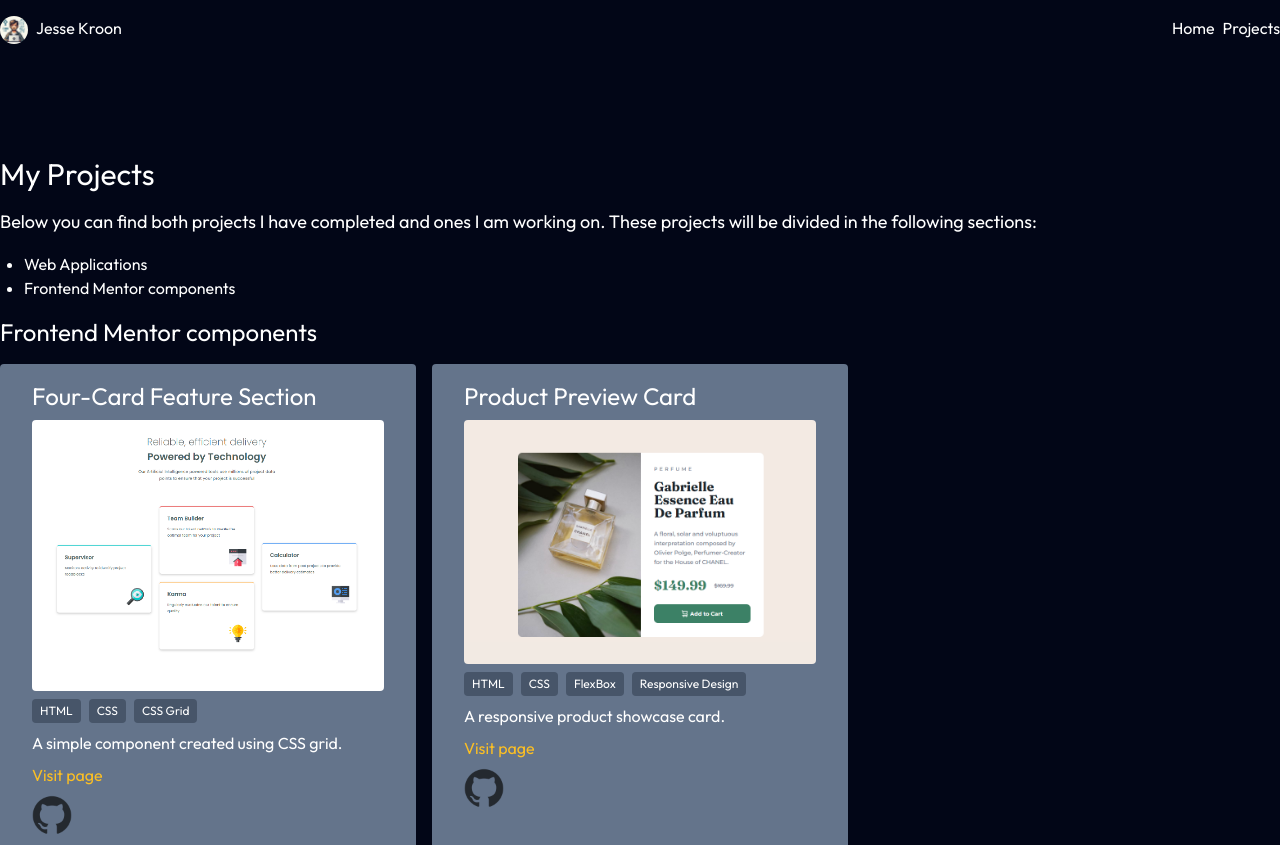
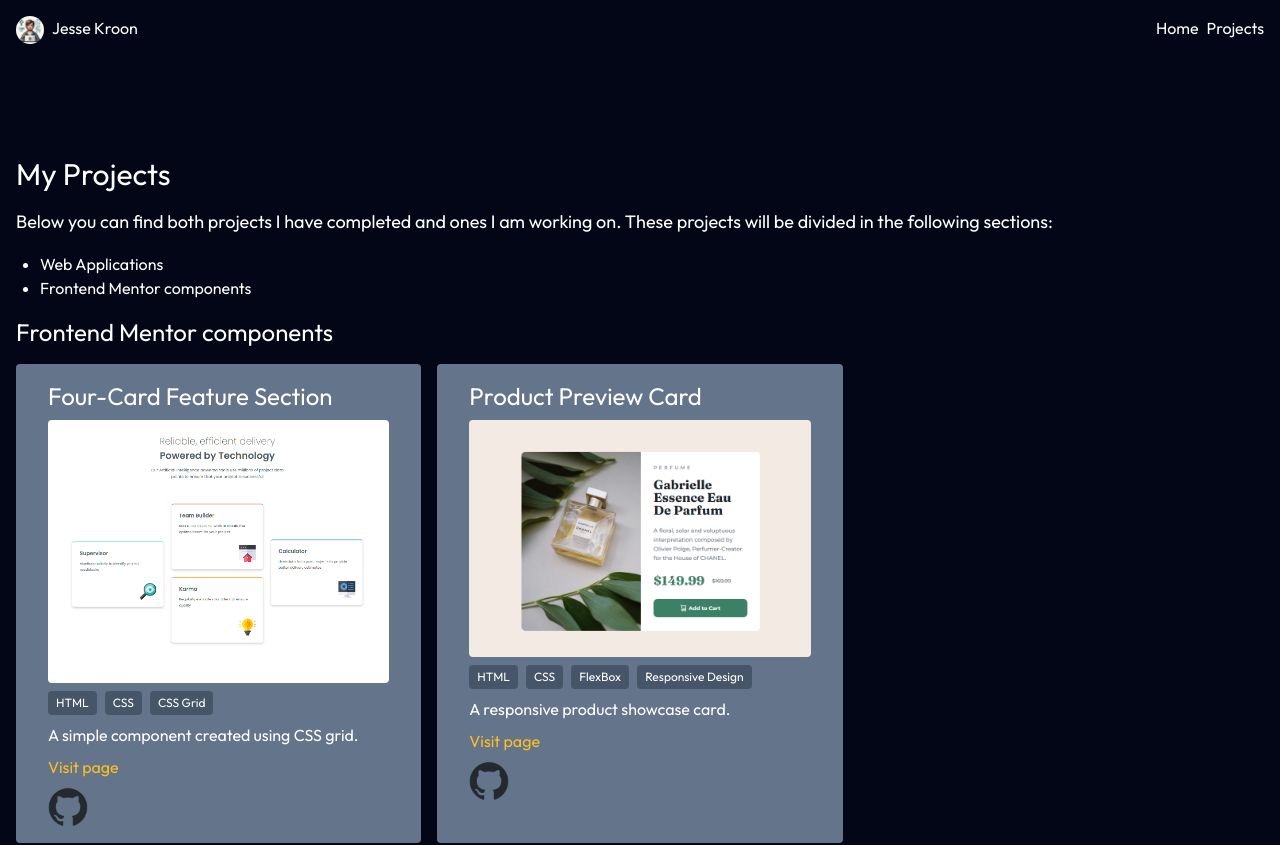
Before and after one commit to jesse-kroon/portfolio, a SvelteKit app: page /projects in a window 1280 px wide. Shown: the top 845 px of the page. Built offline with nearby package versions, Linux system fonts and the light colour scheme.

Commit message:
remove auto margin

```diff
--- a/src/components/Header/Header.svelte
+++ b/src/components/Header/Header.svelte
@@ -2,7 +2,7 @@
 	import { base } from '$app/paths';
 </script>
 
-<header class="p-4 text-white lg:container lg:m-auto lg:px-0">
+<header class="p-4 text-white lg:container">
 	<nav class="flex justify-between">
 		<div class="flex gap-2">
 			<img class="rounded-full" src="{base}/images/profile.jpeg" alt="" width="28" height="28" />
--- a/src/components/Projects/Section/Section.svelte
+++ b/src/components/Projects/Section/Section.svelte
@@ -11,7 +11,7 @@
 
 {#if projects.length > 0}
 	<h2 class="text-bold text-2xl text-white">{title}</h2>
-	<div class="gap-4 md:grid md:grid-cols-2 xl:grid-cols-3">
+	<div class="gap-4 md:grid md:grid-cols-2 lg:grid-cols-3">
 		{#each projects as project}
 			<Project {...project} />
 		{/each}
--- a/src/routes/+layout.svelte
+++ b/src/routes/+layout.svelte
@@ -6,7 +6,7 @@
 </script>
 
 <Header />
-<main class="m-4 flex-grow font-sans lg:container lg:mx-auto lg:mt-24">
+<main class="m-4 flex-grow font-sans md:mt-24">
 	{@render children()}
 </main>
 <Footer />
```
